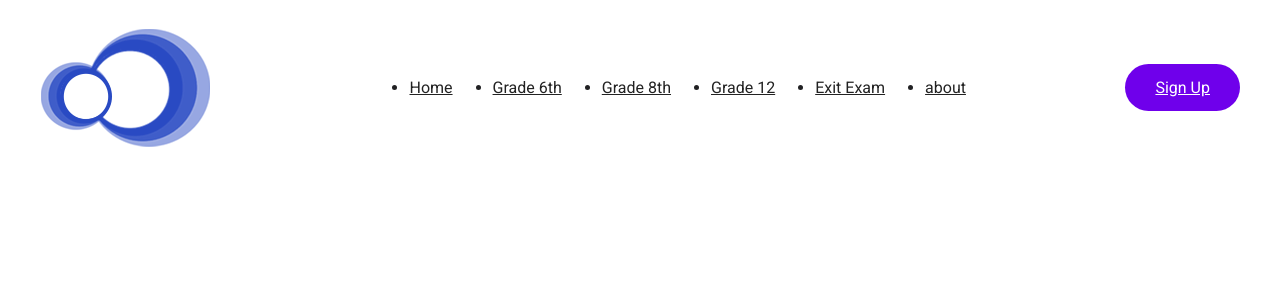
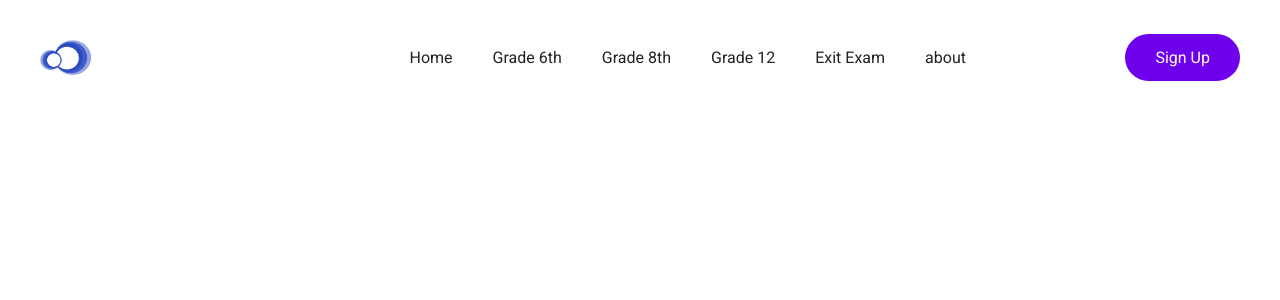
Before and after one commit to tadegits/ofijanvitereact, a React (Vite) app: page / in a window 1280 px wide. Shown: the top 300 px of the page. Built offline with nearby package versions, Linux system fonts and the light colour scheme.

Commit message:
lik removed

```diff
--- a/package.json
+++ b/package.json
@@ -23,6 +23,6 @@
     "eslint-plugin-react": "^7.32.2",
     "eslint-plugin-react-hooks": "^4.6.0",
     "eslint-plugin-react-refresh": "^0.4.3",
-    "vite": "^4.4.5"
+    "vite": "^4.4.11"
   }
 }
--- a/src/components/navbar/Navbar.jsx
+++ b/src/components/navbar/Navbar.jsx
@@ -15,6 +15,7 @@ const Navbar= () => {
      <a href = "#" className="navbar__logo"
      onClick={() => setShowNav(false)}>
         <img src={Logo} alt=""/>
+
      </a>
      <ul className={'navbar__links ${showNav ? "show-nav" :"" }'}>
         <li onClick={() => setShowNav(flase)}>
--- a/src/components/navbar/Navbar.scss
+++ b/src/components/navbar/Navbar.scss
@@ -14,7 +14,8 @@
 }
 &__logo{
     img{
-        width: 100%;
+        width: 30%;
+        height: 20%;
 
 
         @include respond(phone){
@@ -26,6 +27,8 @@
     display: flex;
     align-items: center;
     gap: 2.5rem;
+    text-decoration: none;
+    list-style: none;
 
     @include respond(tab-port){
         display: none;
@@ -45,7 +48,7 @@
 a{
     color: #222;
     transition: color 0.3s ease-in-out;
-
+    text-decoration: none;
     &:hover{
         color: #6f00eb;
     }
@@ -53,6 +56,7 @@ a{
 }
 
 &__btn {
+    text-decoration: none;
     @include respond(tab-port)
     {
         display: none;
@@ -66,7 +70,7 @@ a{
     background-color: #6f00eb;
     transition: all 0.3s ease;
 
-    png{
+    svg{
         display: grid;
         place-content: center;
         font-size: 1.2rem;
```
Also changed, not shown: 1 other file (tests, documents, lock files or other folders).
